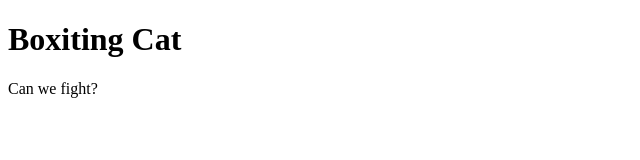
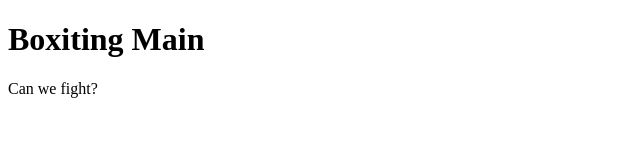
Before and after one commit to jwParkgits/boxiting, a plain HTML site: page index.html in a window 1280 px wide. Shown: the full height of the page, 0-640 px from the left. Drawn offline with Linux system fonts and the light colour scheme.

Commit message:
메인 페이지 생성

```diff
--- a/index.html
+++ b/index.html
@@ -7,7 +7,7 @@
     <title>Document</title>
 </head>
 <body>
-    <h1>Boxiting Cat</h1>
+    <h1>Boxiting Main</h1>
     <p>Can we fight?</p>
 </body>
 </html>
```
